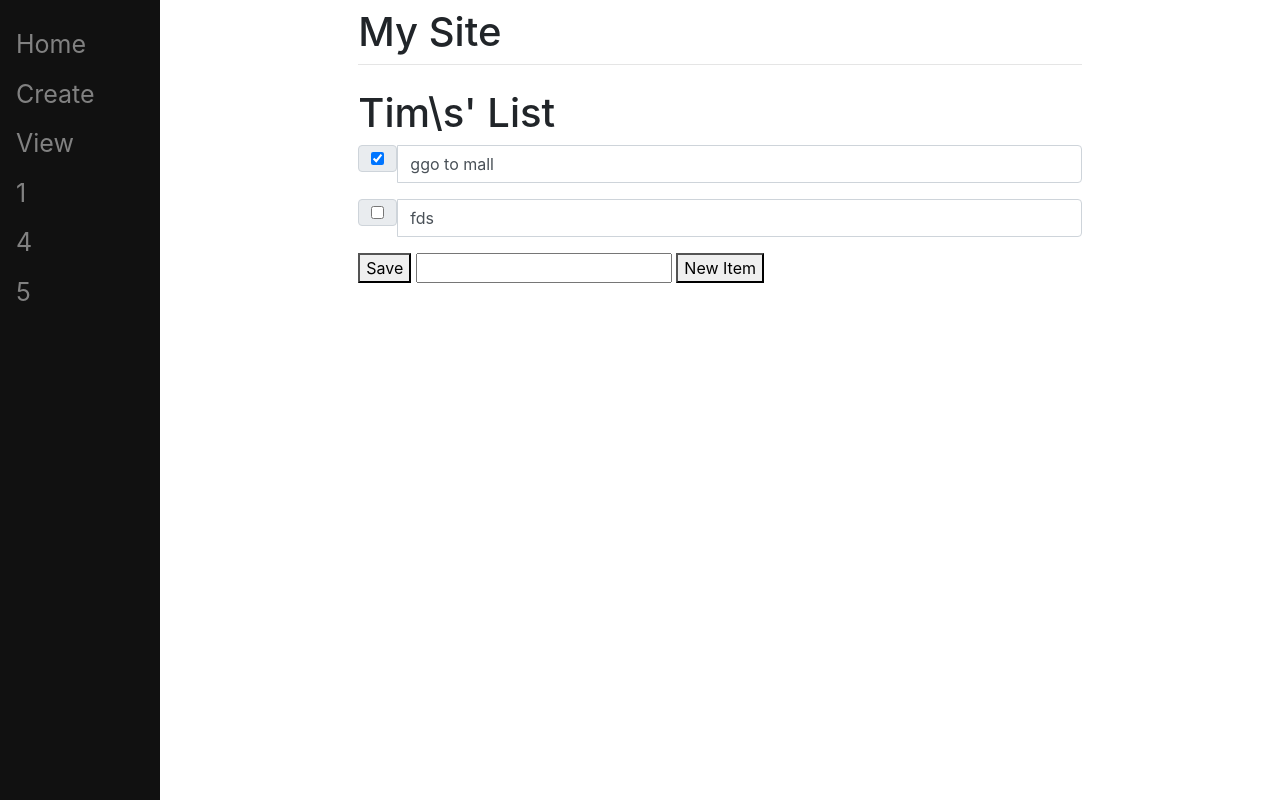
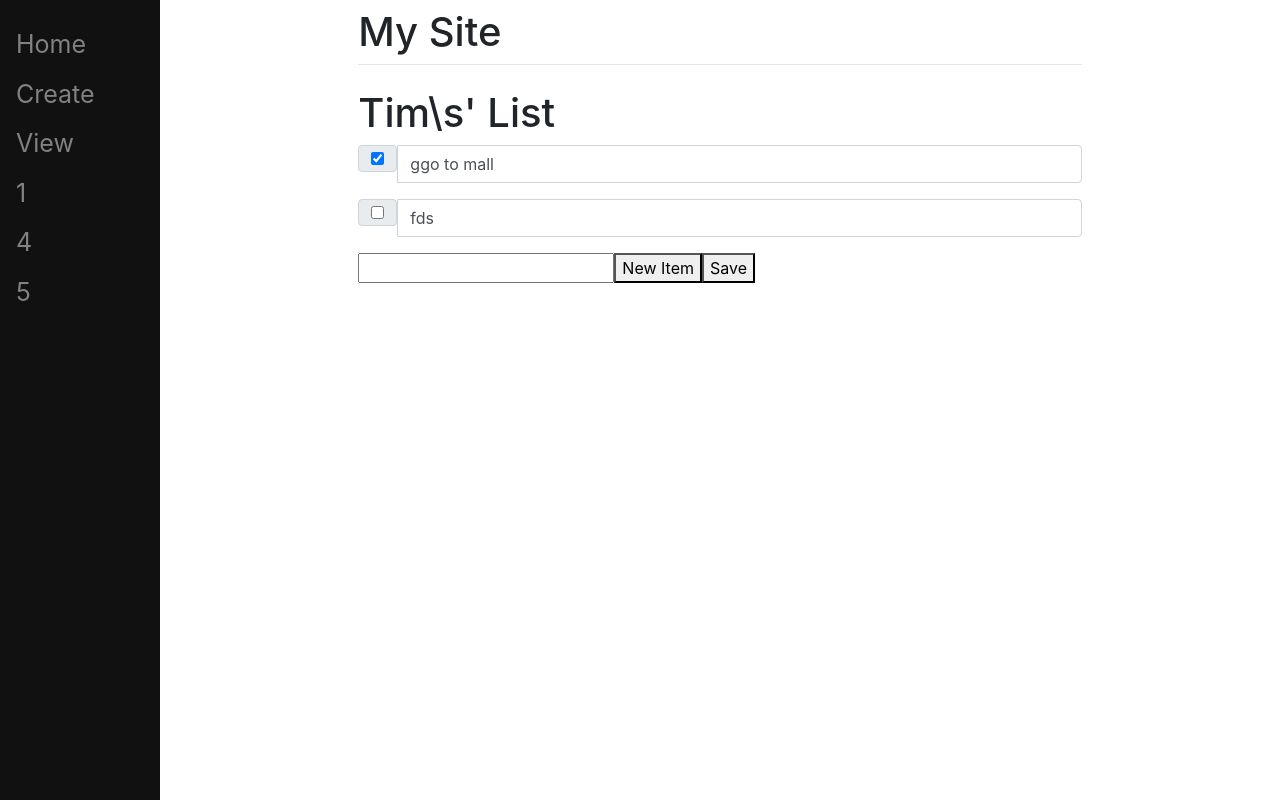
Before and after one commit to ReX342/twt, a Django app: page /1 in a window 1280 px wide. Run offline with Django 3.2, Linux system fonts and the light colour scheme; data comes from the database, SQL or seed files in the repository; some libraries are stand-ins or nearby versions.

Commit message:
tabbing.indents on div class input groups

```diff
--- a/mysite/main/templates/main/list.html
+++ b/mysite/main/templates/main/list.html
@@ -20,8 +20,10 @@
         </div>
         {% endfor %}
 
+        <div class="input-group mb-3">
+            <input type="text", name="new">
+            <button type="submit" name="newItem", value="newItem">New Item</button>
+
         <button type="submit" name="save", value="save">Save</button>
-        <input type="text", name="new">
-        <button type="submit" name="newItem", value="newItem">New Item</button>
     </form>
 {% endblock %}
```
